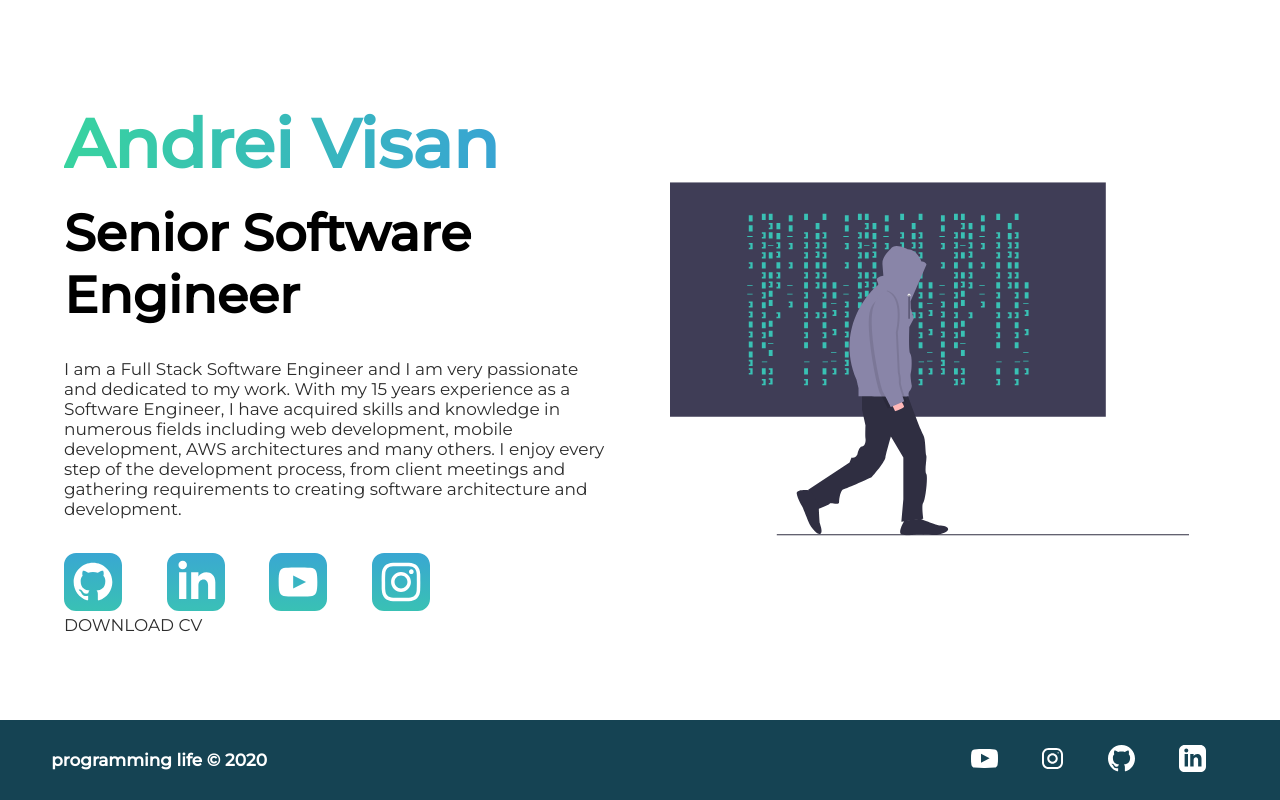
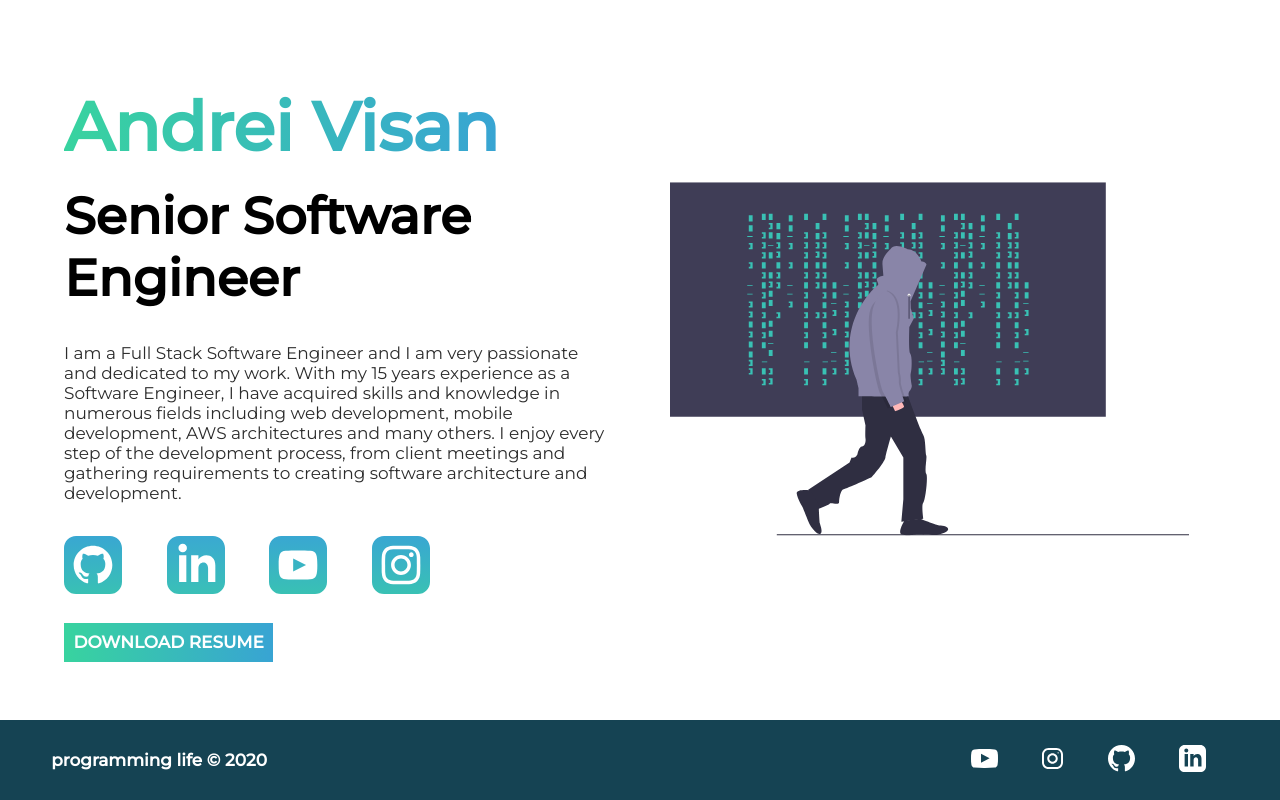
Before and after one commit to andreivisan/py_portfolio, a Flask app: page / in a window 1280 px wide. Shown: the part 80-880 px from the top of the page. Run offline with Flask 2, Linux system fonts and the light colour scheme.

Commit message:
Finished adding resume

```diff
--- a/static/styles/_intro.scss
+++ b/static/styles/_intro.scss
@@ -47,7 +47,7 @@ nav {
   }
 }
 
-.intro-social .download-resume {
+.intro-social {
   margin-top: 4rem;
   a {
     margin-right: 5rem;
@@ -62,6 +62,9 @@ nav {
   border-image: $gradient;
   -webkit-border-image-slice: 2;
   border-image-slice: 2;
+  background: $gradient;
+  color: white;
+  font-weight: bold;
 }
 
 .active {
--- a/static/styles/style.css
+++ b/static/styles/style.css
@@ -164,6 +164,20 @@ nav ul {
   margin-right: 5rem;
 }
 
+.download-resume-bttm {
+  border: 0.2rem solid;
+  padding: 1rem;
+  -o-border-image: linear-gradient(to right, #38d39f, #38a4d3);
+     border-image: -webkit-gradient(linear, left top, right top, from(#38d39f), to(#38a4d3));
+     border-image: linear-gradient(to right, #38d39f, #38a4d3);
+  -webkit-border-image-slice: 2;
+  border-image-slice: 2;
+  background: -webkit-gradient(linear, left top, right top, from(#38d39f), to(#38a4d3));
+  background: linear-gradient(to right, #38d39f, #38a4d3);
+  color: white;
+  font-weight: bold;
+}
+
 .active {
   background: #2c2c2c;
   color: white;
@@ -171,7 +185,8 @@ nav ul {
   border-radius: 2rem;
 }
 
-.intro-text, .intro-images {
+.intro-text,
+.intro-images {
   -webkit-box-flex: 1;
       -ms-flex: 1 1 40rem;
           flex: 1 1 40rem;
--- a/templates/index.html
+++ b/templates/index.html
@@ -52,9 +52,9 @@
                 <a href="https://www.instagram.com/programminglife.io/" target="_blank"><img
                         src="../static/assets/icons/instagram.svg" alt="instagram-social-link"></a>
             </div>
-            <div class="download-resume">
-                <a href="https://github.com/andreivisan/py_portfolio/static/assets/resume/AndreiVisan_CV" download="AndreiVisan_CV" class="download-resume-bttm">
-                    DOWNLOAD CV
+            <div class="intro-social">
+                <a href="../static/assets/resume/AndreiVisan_CV.pdf" download="AndreiVisan_CV" class="download-resume-bttm">
+                    DOWNLOAD RESUME
                 </a>
             </div>
         </div>
```
Also changed, not shown: 1 other file.
